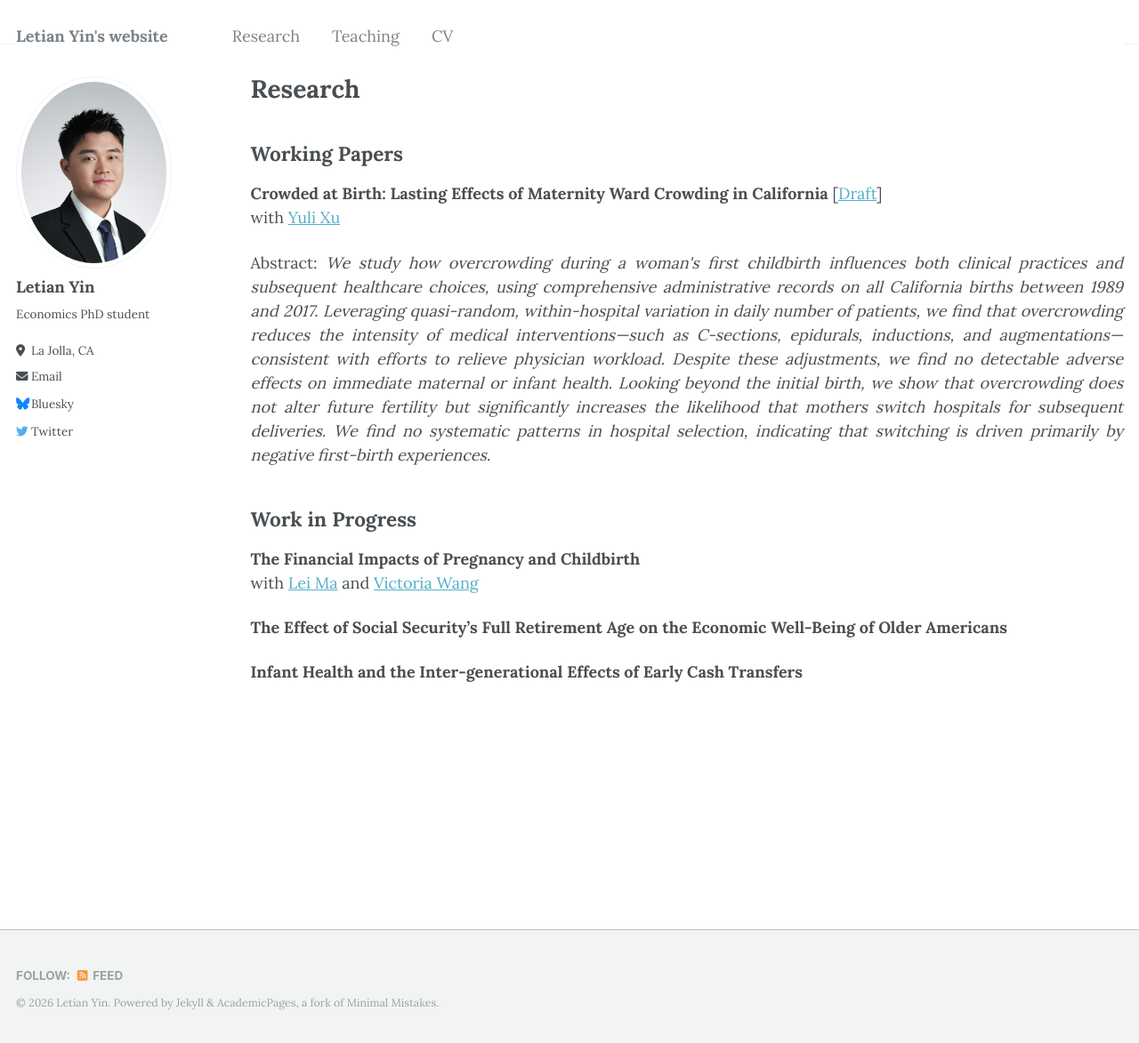
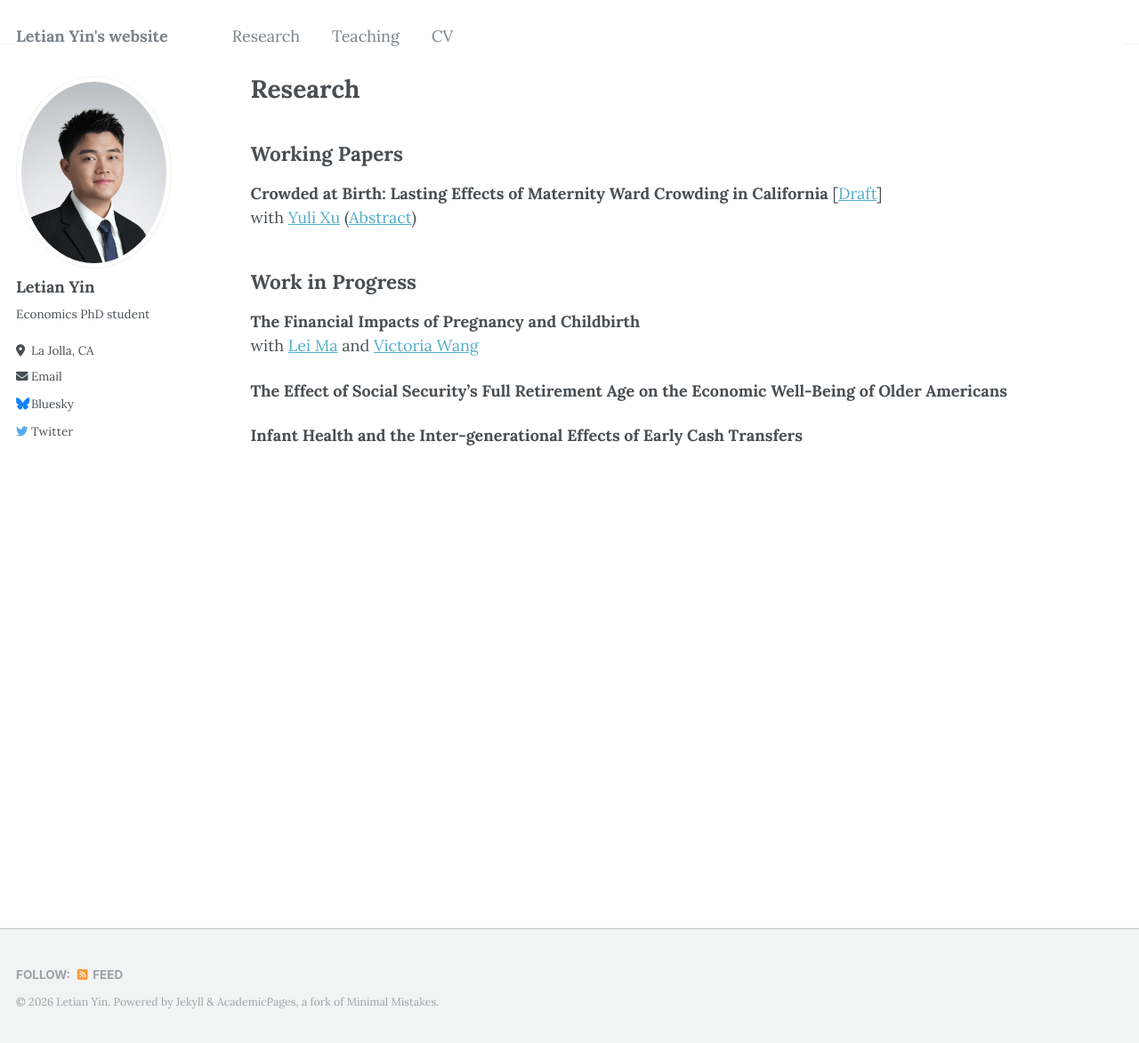
Before and after one commit to letian-yin/letian-yin.github.io, a Jekyll site: the page built from _pages/research.md, in a window 1280 px wide and 1173 px high. Shown: the whole window at 89% size. Built offline with Jekyll 4.4.1, drawn with Linux system fonts in a browser that asks for light colours; part of the change alters nothing that is shown.

Commit message:
update clickable abstract

```diff
--- a/_pages/research.md
+++ b/_pages/research.md
@@ -4,12 +4,25 @@ title: "Research"
 permalink: /research/
 author_profile: true
 ---
+
+<style>
+.abstract-toggle {
+  cursor: pointer;
+  text-decoration: underline;
+  transition: color 0.2s ease-in-out;
+  color: #52adc8;
+}
+.abstract-toggle:hover {
+  color: #3e8296;
+}
+</style>
+
 ## Working Papers
 **Crowded at Birth: Lasting Effects of Maternity Ward Crowding in California** [[Draft](https://dx.doi.org/10.2139/ssrn.5036978)] \
-with [Yuli Xu](https://sites.google.com/view/yulixu-econ)
-<p align="justify">
-Abstract: <em>We study how overcrowding during a woman's first childbirth influences both clinical practices and subsequent healthcare choices, using comprehensive administrative records on all California births between 1989 and 2017. Leveraging quasi-random, within-hospital variation in daily number of patients, we find that overcrowding reduces the intensity of medical interventions—such as C-sections, epidurals, inductions, and augmentations—consistent with efforts to relieve physician workload. Despite these adjustments, we find no detectable adverse effects on immediate maternal or infant health. Looking beyond the initial birth, we show that overcrowding does not alter future fertility but significantly increases the likelihood that mothers switch hospitals for subsequent deliveries. We find no systematic patterns in hospital selection, indicating that switching is driven primarily by negative first-birth experiences.</em>
-</p>
+with [Yuli Xu](https://sites.google.com/view/yulixu-econ) (<span class="abstract-toggle" onclick="var el=document.getElementById('crowded-abstract'); el.style.display = el.style.display==='none' ? 'block' : 'none';">Abstract</span>)
+<div id="crowded-abstract" style="display: none; margin-top: 0.4em;" align="justify">
+  <strong>Abstract:</strong> <em>We study how overcrowding during a woman's first childbirth influences both clinical practices and subsequent healthcare choices, using comprehensive administrative records on all California births between 1989 and 2017. Leveraging quasi-random, within-hospital variation in daily number of patients, we find that overcrowding reduces the intensity of medical interventions—such as C-sections, epidurals, inductions, and augmentations—consistent with efforts to relieve physician workload. Despite these adjustments, we find no detectable adverse effects on immediate maternal or infant health. Looking beyond the initial birth, we show that overcrowding does not alter future fertility but significantly increases the likelihood that mothers switch hospitals for subsequent deliveries. We find no systematic patterns in hospital selection, indicating that switching is driven primarily by negative first-birth experiences.</em>
+</div>
 
 ## Work in Progress
 
```
